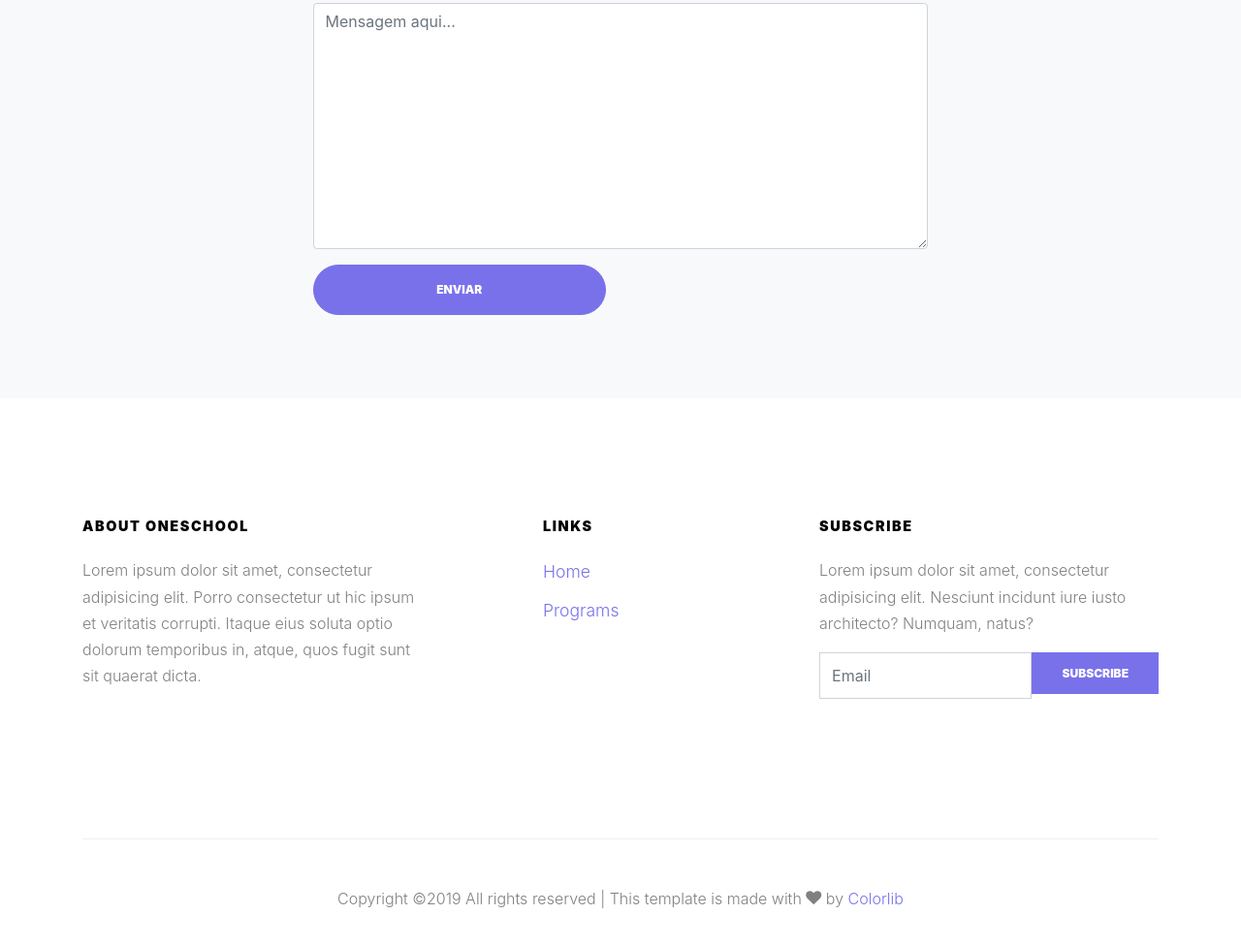
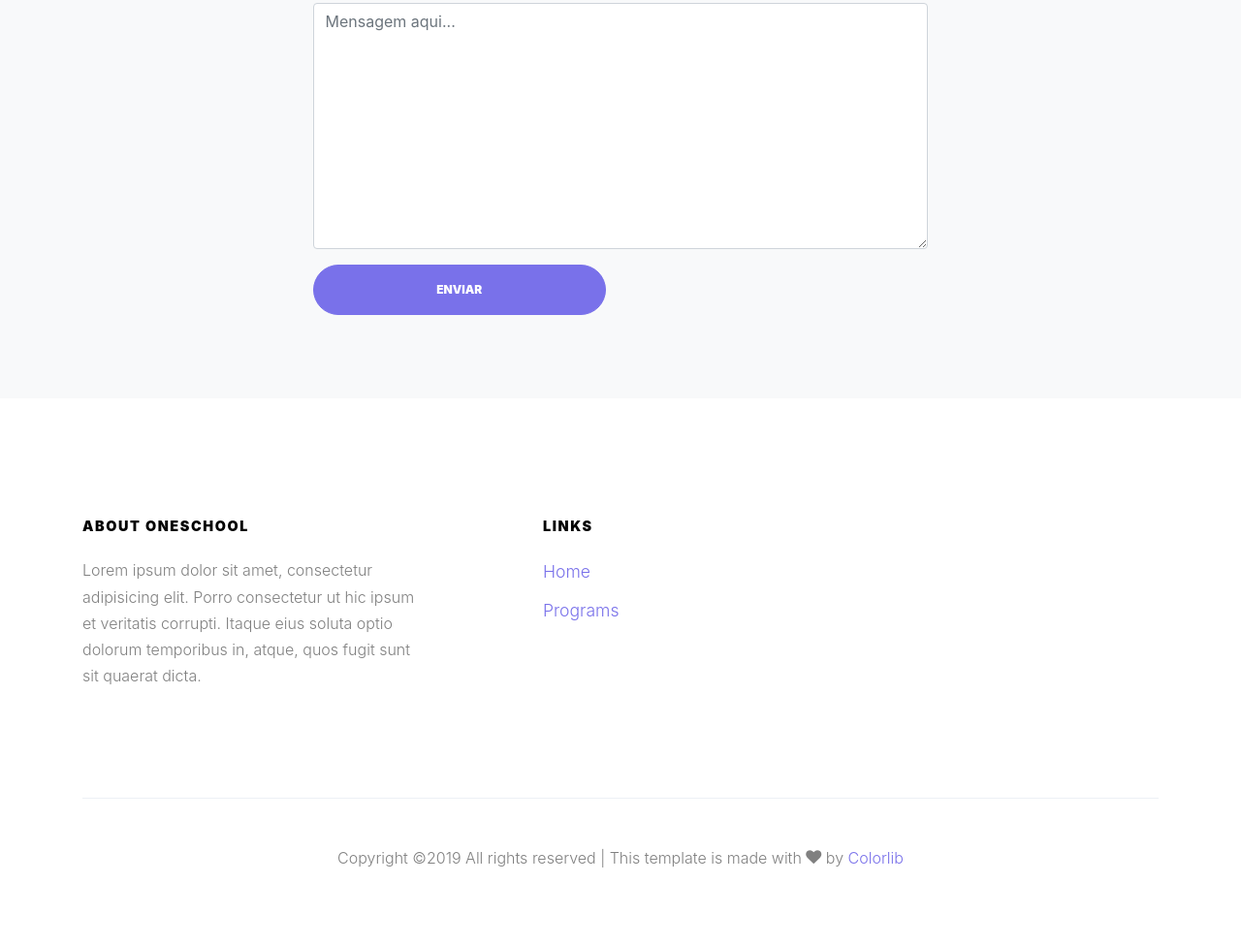
Before and after one commit to joncasagrande/auto.Mate, a plain HTML site: page index.html in a window 1280 px wide. Shown: the part 3359-4335 px from the top of the page at 97% size. Drawn offline with Linux system fonts and the light colour scheme; files whose address does not match are found by name; a web font is replaced by a local one.

Commit message:
Removing subscribe and fixing links

```diff
--- a/index.html
+++ b/index.html
@@ -236,20 +236,12 @@
           <div class="col-md-3 ml-auto">
             <h3>Links</h3>
             <ul class="list-unstyled footer-links">
-              <li><a href="#">Home</a></li>
-              <li><a href="#">Programs</a></li>
+              <li><a href="#home-section">Home</a></li>
+              <li><a href="#programs-section">Programs</a></li>
             </ul>
           </div>
 
           <div class="col-md-4">
-            <h3>Subscribe</h3>
-            <p>Lorem ipsum dolor sit amet, consectetur adipisicing elit. Nesciunt incidunt iure iusto architecto? Numquam, natus?</p>
-            <form action="#" class="footer-subscribe">
-              <div class="d-flex mb-5">
-                <input type="text" class="form-control rounded-0" placeholder="Email">
-                <input type="submit" class="btn btn-primary rounded-0" value="Subscribe">
-              </div>
-            </form>
           </div>
 
         </div>
```
